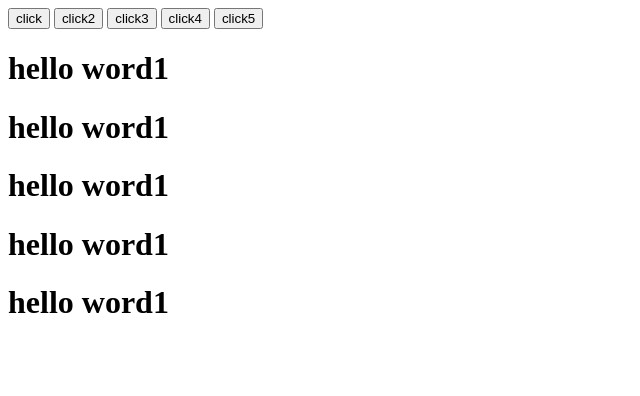
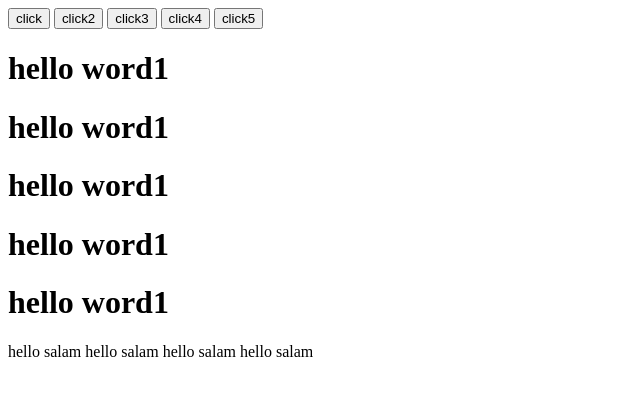
Before and after one commit to sina-saberi/tamrin3, a plain HTML site: page index.html in a window 1280 px wide. Shown: the whole page, without its empty margins (0-640 px from the left). Drawn offline with Linux system fonts and the light colour scheme.

Commit message:
add some span

```diff
--- a/index.html
+++ b/index.html
@@ -19,6 +19,11 @@
     <h1>hello word1</h1>
     <h1>hello word1</h1>
     <h1>hello word1</h1>
+
+    <span>hello salam</span>
+    <span>hello salam</span>
+    <span>hello salam</span>
+    <span>hello salam</span>
 </body>
 
 </html>
```
